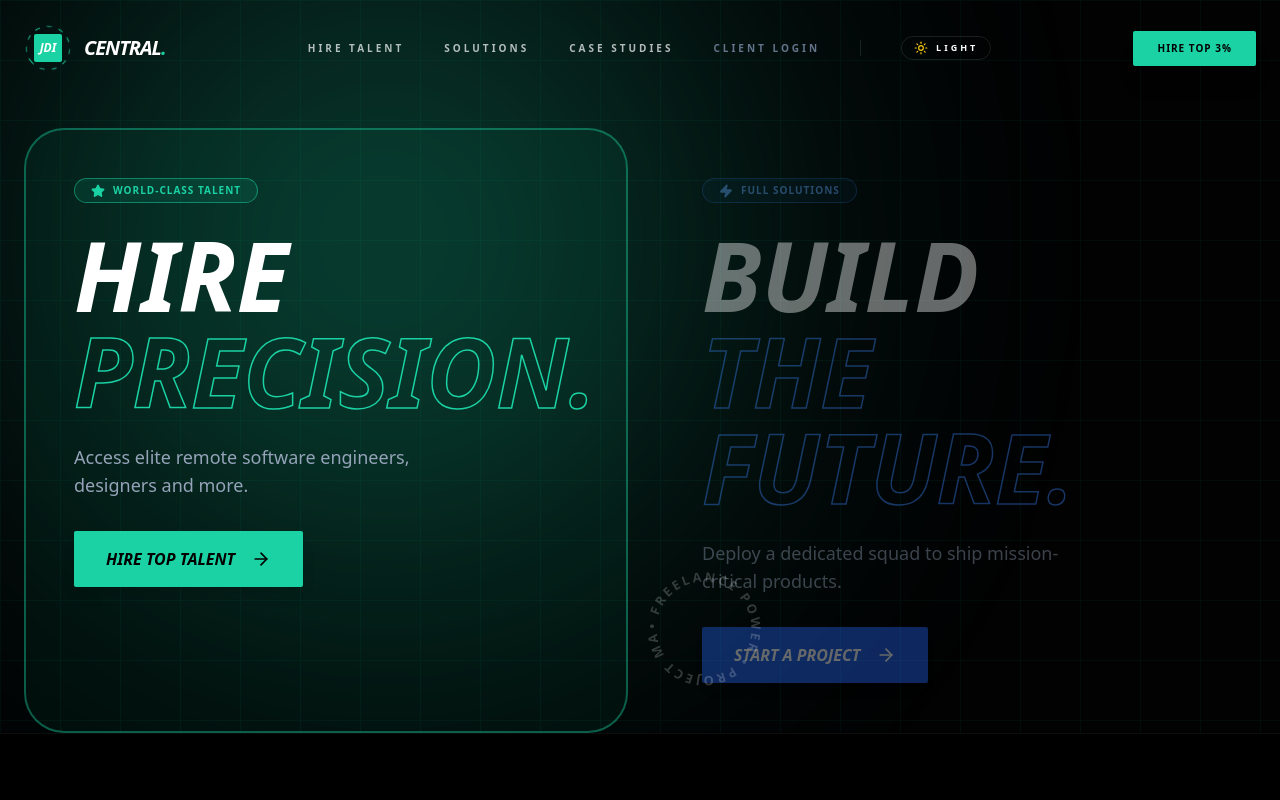
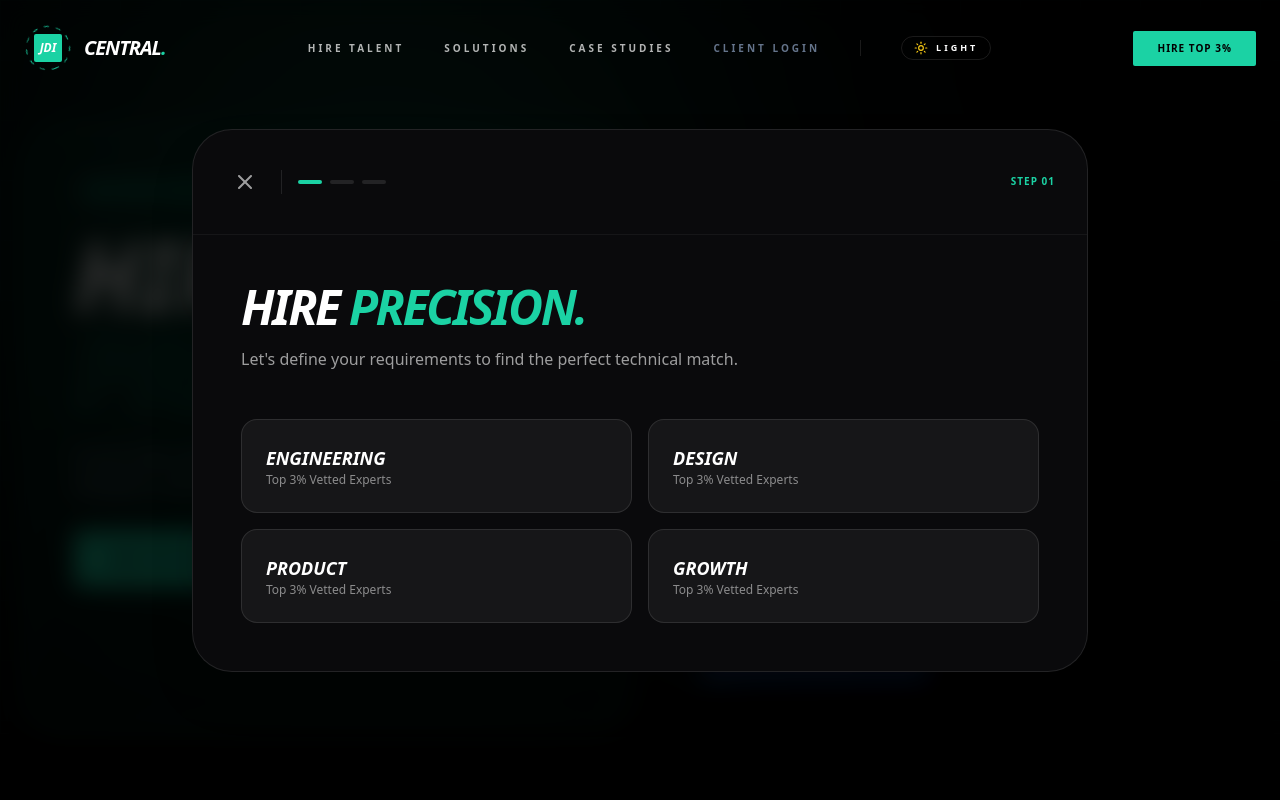
Before and after one commit to dingthan/jdi-central, a React (Vite) app: page / in a window 1280 px wide. Both pictures are taken after a click on the button "HIRE TOP TALENT". Shown: the top 800 px of the page. Built offline with nearby package versions, Linux system fonts and the light colour scheme.

Commit message:
Update App.jsx

```diff
--- a/src/App.jsx
+++ b/src/App.jsx
@@ -51,6 +51,8 @@ const App = () => {
   const [activeSide, setActiveSide] = useState('client');
   const [theme, setTheme] = useState('dark');
   const [isMenuOpen, setIsMenuOpen] = useState(false);
+  const [wizardMode, setWizardMode] = useState(null); // 'talent' | 'project' | null
+  const [wizardStep, setWizardStep] = useState(1);
 
   const marqueeRef = useRef(null);
   const [isPaused, setIsPaused] = useState(false);
@@ -247,6 +249,11 @@ const App = () => {
 
   const isDark = theme === 'dark';
 
+  const closeWizard = () => {
+    setWizardMode(null);
+    setWizardStep(1);
+  };
+
   const JDILogo = ({ side }) => (
     <div className="flex items-center gap-3 group cursor-pointer">
       <div className="relative w-10 h-10 md:w-12 md:h-12 flex items-center justify-center">
@@ -360,8 +367,8 @@ const App = () => {
               Hire <br /><span className={`text-transparent ${isDark ? 'stroke-green-dark' : 'stroke-green-light'}`}>Precision.</span>
             </h1>
             <p className={`text-lg mb-8 max-w-sm font-medium ${isDark ? 'text-slate-400' : 'text-slate-600'}`}>Access elite remote software engineers, designers and more.</p>
-            <button className={`flex items-center gap-4 bg-[#1bd2a4] hover:bg-[#18b88f] text-black px-8 py-4 rounded-sm font-black transition-all italic group shadow-lg`}>
-              HIRE TOP TALENT <ArrowRight size={20} className="group-hover:translate-x-1 transition-transform" />
+            <button onClick={() => setWizardMode('talent')} className="flex items-center gap-4 bg-[#1bd2a4] text-black px-8 py-4 rounded-sm font-black italic transition-transform group-hover:translate-y-[-2px] shadow-lg">
+              HIRE TOP TALENT <ArrowRight size={20}/>
             </button>
           </div>
 
@@ -376,12 +383,93 @@ const App = () => {
               Build <br /><span className={`text-transparent ${isDark ? 'stroke-blue-dark' : 'stroke-blue-light'}`}>The Future.</span>
             </h1>
             <p className={`text-lg mb-8 max-w-sm font-medium ${isDark ? 'text-slate-400' : 'text-slate-600'}`}>Deploy a dedicated squad to ship mission-critical products.</p>
-            <button className={`flex items-center gap-4 bg-blue-600 hover:bg-blue-500 text-white font-black px-8 py-4 rounded-sm transition-all italic group shadow-lg`}>
-              START A PROJECT <ArrowRight size={20} className="group-hover:translate-x-1 transition-transform" />
+            <button onClick={() => setWizardMode('project')} className="flex items-center gap-4 bg-blue-600 text-white px-8 py-4 rounded-sm font-black italic transition-transform group-hover:translate-y-[-2px] shadow-lg">
+              START A PROJECT <ArrowRight size={20}/>
             </button>
           </div>
         </div>
+      {/* WIZARD OVERLAY (Modal) */}
+      {wizardMode && (
+        <div className="fixed inset-0 z-[100] flex items-center justify-center p-4 sm:p-6 overflow-hidden">
+          <div className="absolute inset-0 bg-black/80 backdrop-blur-md animate-in fade-in duration-300" onClick={closeWizard} />
 
+          <div className={`relative w-full max-w-4xl h-[85vh] sm:h-auto max-h-[90vh] rounded-[2.5rem] overflow-hidden border shadow-2xl animate-in zoom-in duration-300 flex flex-col ${isDark ? 'bg-[#0a0a0c] border-white/10' : 'bg-white border-slate-200'}`}>
+
+            {/* Header */}
+            <div className="flex items-center justify-between p-8 border-b border-white/5">
+              <div className="flex items-center gap-4">
+                <button onClick={closeWizard} className="p-2 hover:bg-white/5 rounded-full transition-colors opacity-60 hover:opacity-100">
+                  <X size={24} />
+                </button>
+                <div className="w-[1px] h-6 bg-white/10" />
+                <div className="flex items-center gap-2">
+                  {[1, 2, 3].map(i => (
+                    <div key={i} className={`h-1 w-6 rounded-full ${wizardStep >= i ? (wizardMode === 'talent' ? 'bg-[#1bd2a4]' : 'bg-blue-600') : 'bg-white/10'}`} />
+                  ))}
+                </div>
+              </div>
+              <span className={`text-[10px] font-black uppercase tracking-widest ${wizardMode === 'talent' ? 'text-[#1bd2a4]' : 'text-blue-600'}`}>Step 0{wizardStep}</span>
+            </div>
+
+            {/* Content Area */}
+            <div className="flex-1 overflow-y-auto p-8 sm:p-12">
+              {wizardStep === 1 && (
+                <div className="animate-in slide-in-from-bottom-4">
+                  <h2 className="text-4xl sm:text-5xl font-black uppercase italic tracking-tighter mb-4">
+                    {wizardMode === 'talent' ? 'Hire' : 'Start'} <span className={wizardMode === 'talent' ? 'text-[#1bd2a4]' : 'text-blue-600'}>Precision.</span>
+                  </h2>
+                  <p className="opacity-60 mb-12 max-w-lg">Let's define your requirements to find the perfect technical match.</p>
+
+                  <div className="grid sm:grid-cols-2 gap-4">
+                    {['Engineering', 'Design', 'Product', 'Growth'].map((cat) => (
+                      <button
+                        key={cat}
+                        onClick={() => setWizardStep(2)}
+                        className={`p-6 rounded-2xl border text-left transition-all hover:scale-[1.02] ${isDark ? 'bg-white/5 border-white/10' : 'bg-slate-50 border-slate-200'} hover:${wizardMode === 'talent' ? 'border-[#1bd2a4]' : 'border-blue-600'}`}
+                      >
+                        <h4 className="font-black uppercase italic text-lg">{cat}</h4>
+                        <p className="text-xs opacity-50">Top 3% Vetted Experts</p>
+                      </button>
+                    ))}
+                  </div>
+                </div>
+              )}
+
+              {wizardStep === 2 && (
+                <div className="animate-in slide-in-from-bottom-4">
+                  <h2 className="text-4xl sm:text-5xl font-black uppercase italic tracking-tighter mb-8">Technical <span className={wizardMode === 'talent' ? 'text-[#1bd2a4]' : 'text-blue-600'}>Specs.</span></h2>
+                  <div className="space-y-6">
+                    <div>
+                      <label className="text-[10px] font-black uppercase tracking-widest opacity-40 mb-2 block">Define Role / Project Title</label>
+                      <input
+                        autoFocus
+                        type="text"
+                        placeholder="e.g. Senior Smart Contract Engineer"
+                        className={`w-full bg-transparent border-b-2 py-4 text-2xl font-bold outline-none focus:${wizardMode === 'talent' ? 'border-[#1bd2a4]' : 'border-blue-600'} border-white/10 transition-colors`}
+                      />
+                    </div>
+                    <div className="flex gap-4 pt-8">
+                      <button onClick={() => setWizardStep(1)} className="px-8 py-4 border rounded-xl font-bold uppercase tracking-widest text-[10px]">Back</button>
+                      <button onClick={() => setWizardStep(3)} className={`flex-1 py-4 rounded-xl font-bold uppercase tracking-widest text-[10px] text-white ${wizardMode === 'talent' ? 'bg-[#1bd2a4]' : 'bg-blue-600'}`}>Initialize Request</button>
+                    </div>
+                  </div>
+                </div>
+              )}
+
+              {wizardStep === 3 && (
+                <div className="text-center py-12 animate-in zoom-in">
+                  <div className={`w-24 h-24 rounded-full mx-auto flex items-center justify-center mb-8 ${wizardMode === 'talent' ? 'bg-[#1bd2a4]/10 text-[#1bd2a4]' : 'bg-blue-600/10 text-blue-600'}`}>
+                    <CheckCircle2 size={48} />
+                  </div>
+                  <h2 className="text-5xl font-black uppercase italic tracking-tighter mb-4">Success.</h2>
+                  <p className="opacity-60 mb-12">Our concierge team is reviewing your specs. <br/>Expect a response within 120 minutes.</p>
+                  <button onClick={closeWizard} className={`px-12 py-4 rounded-sm font-black uppercase tracking-widest text-[10px] text-white ${wizardMode === 'talent' ? 'bg-[#1bd2a4]' : 'bg-blue-600'}`}>Done</button>
+                </div>
+              )}
+            </div>
+          </div>
+        </div>
+      )}
         {/* Strange Rotating Badge */}
         <div className="absolute left-1/2 bottom-10 -translate-x-1/2 hidden md:block animate-spin-slow">
            <svg viewBox="0 0 100 100" className="w-32 h-32 fill-white opacity-20">
```
